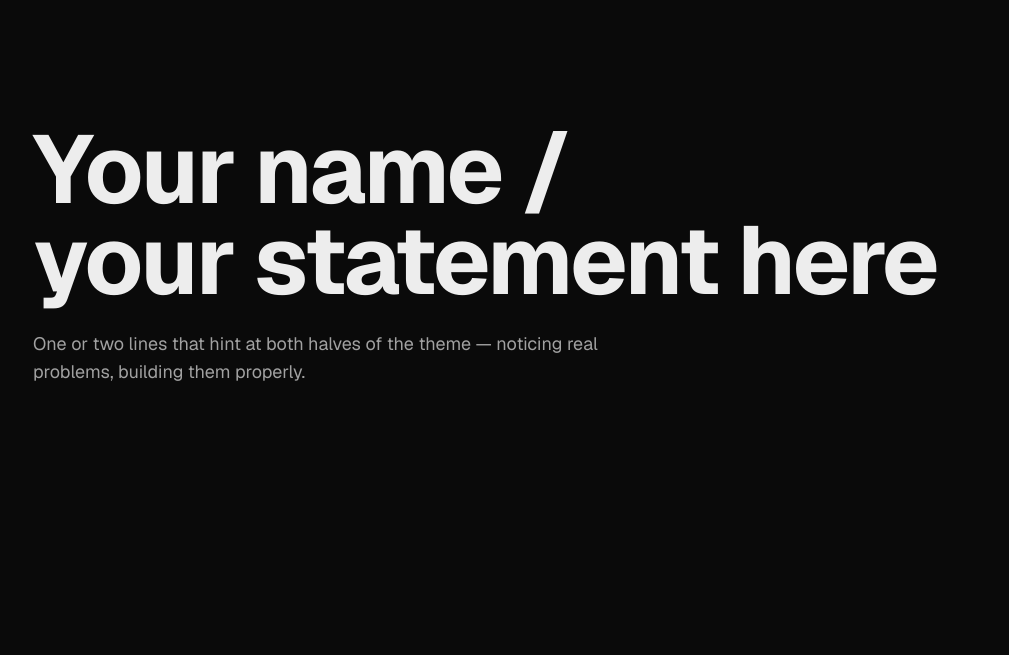
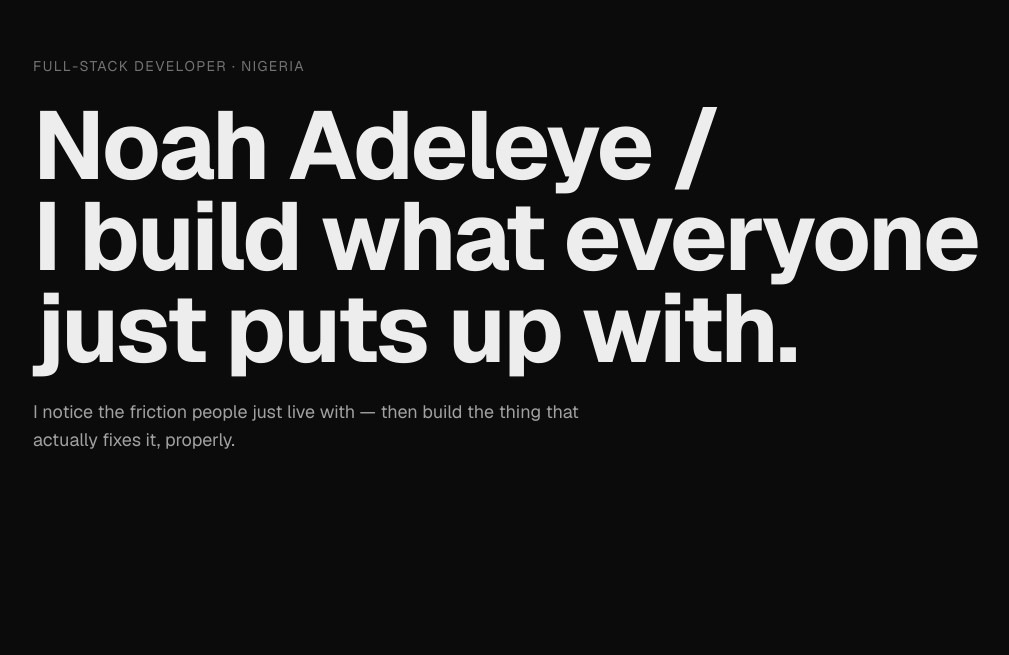
Before and after one commit to noahadeleye17-coder/portfolio-dev, a Next.js app: page / in a window 1280 px wide. Shown: the part 145-800 px from the top of the page, without its empty margins (31-1040 px from the left). Built offline with nearby package versions, Linux system fonts and the light colour scheme.

Commit message:
added hero

```diff
--- a/components/sections/Hero.tsx
+++ b/components/sections/Hero.tsx
@@ -1,17 +1,88 @@
 "use client";
+
+import { motion } from "framer-motion";
+import { ease, duration } from "@/lib/motion";
+
+// Entrance choreography: label -> headline lines -> subtext,
+// staggered so the page feels like it's arriving, not just appearing.
+const container = {
+  hidden: {},
+  visible: {
+    transition: { staggerChildren: 0.15, delayChildren: 0.15 },
+  },
+};
+
+const line = {
+  hidden: { opacity: 0, y: 40 },
+  visible: {
+    opacity: 1,
+    y: 0,
+    transition: { duration: duration.slow, ease: ease.human },
+  },
+};
 
 export default function Hero() {
   return (
-    <section className="min-h-screen flex flex-col justify-center px-6 md:px-16">
-      {/* TODO: sharp opening statement — not "full-stack developer".
-          Candidate for the signature interactive/cursor-reactive moment. */}
-      <h1 className="text-5xl md:text-8xl font-bold leading-[0.95] tracking-tight">
-        Your name /<br />your statement here
-      </h1>
-      <p className="mt-6 max-w-xl text-neutral-400 text-lg">
-        One or two lines that hint at both halves of the theme —
-        noticing real problems, building them properly.
-      </p>
+    <section className="relative min-h-screen flex flex-col justify-center px-6 md:px-16 overflow-hidden">
+      {/* Animated grain — a filter-driven texture, not a static PNG,
+          so the background feels alive even when nothing else moves.
+          Cursor-reactive text distortion is the next layer to add here. */}
+      <div className="pointer-events-none absolute inset-0 opacity-[0.05] mix-blend-overlay">
+        <svg className="w-full h-full">
+          <filter id="grain">
+            <feTurbulence
+              type="fractalNoise"
+              baseFrequency="0.85"
+              numOctaves={3}
+              stitchTiles="stitch"
+              result="noise"
+            >
+              <animate
+                attributeName="seed"
+                values="1;25;50;75;1"
+                dur="1.4s"
+                repeatCount="indefinite"
+              />
+            </feTurbulence>
+            <feColorMatrix in="noise" type="saturate" values="0" />
+          </filter>
+          <rect width="100%" height="100%" filter="url(#grain)" />
+        </svg>
+      </div>
+
+      <motion.div
+        initial="hidden"
+        animate="visible"
+        variants={container}
+        className="relative z-10"
+      >
+        <motion.p
+          variants={line}
+          className="text-sm tracking-widest uppercase text-neutral-500 mb-6"
+        >
+          Full-stack developer · Nigeria
+        </motion.p>
+
+        <h1 className="text-5xl md:text-8xl font-bold leading-[0.95] tracking-tight">
+          <motion.span variants={line} className="block">
+            Noah Adeleye /
+          </motion.span>
+          <motion.span variants={line} className="block">
+            I build what everyone
+          </motion.span>
+          <motion.span variants={line} className="block">
+            just puts up with.
+          </motion.span>
+        </h1>
+
+        <motion.p
+          variants={line}
+          className="mt-6 max-w-xl text-neutral-400 text-lg"
+        >
+          I notice the friction people just live with — then build the thing
+          that actually fixes it, properly.
+        </motion.p>
+      </motion.div>
     </section>
   );
 }
```
